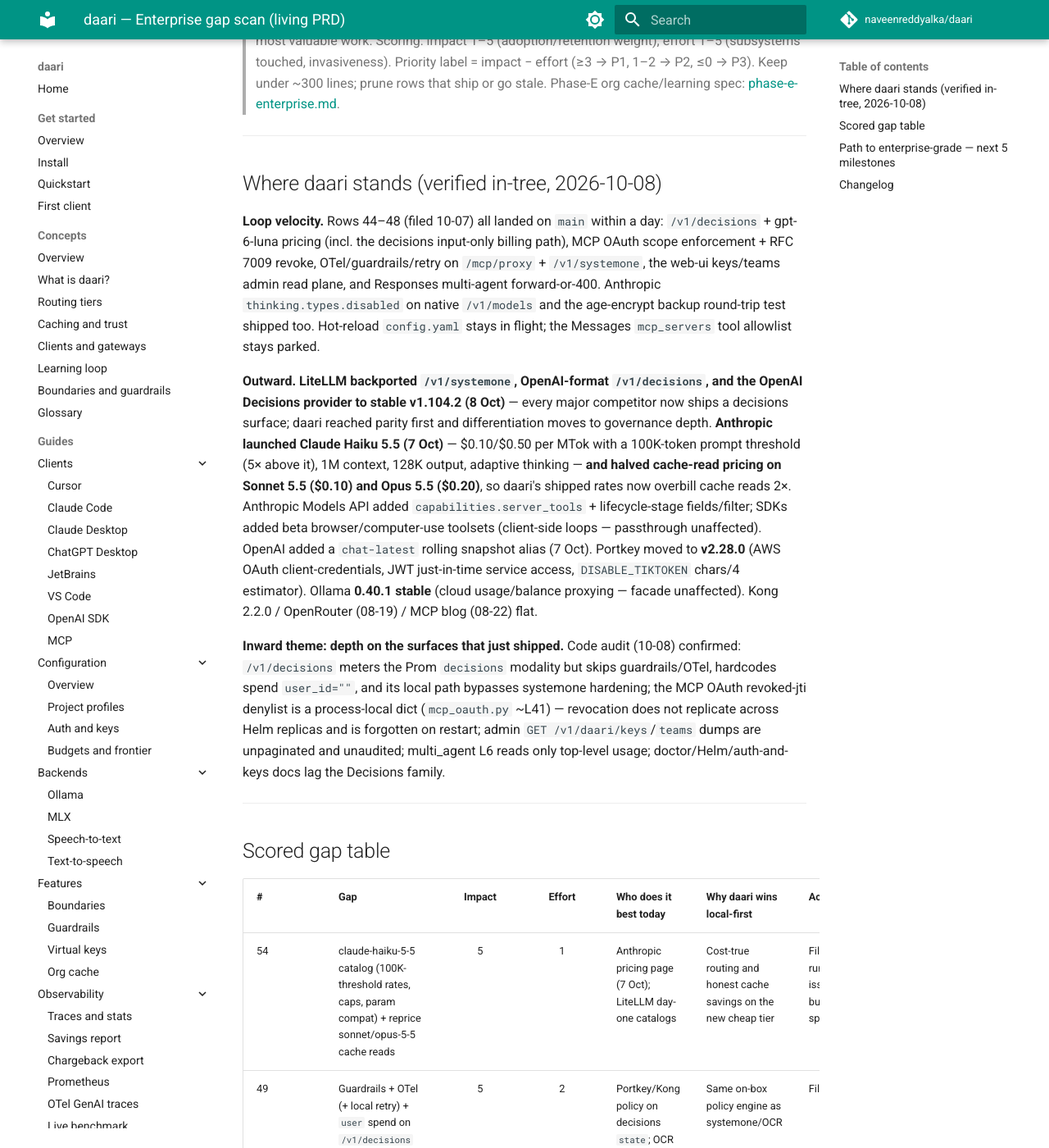
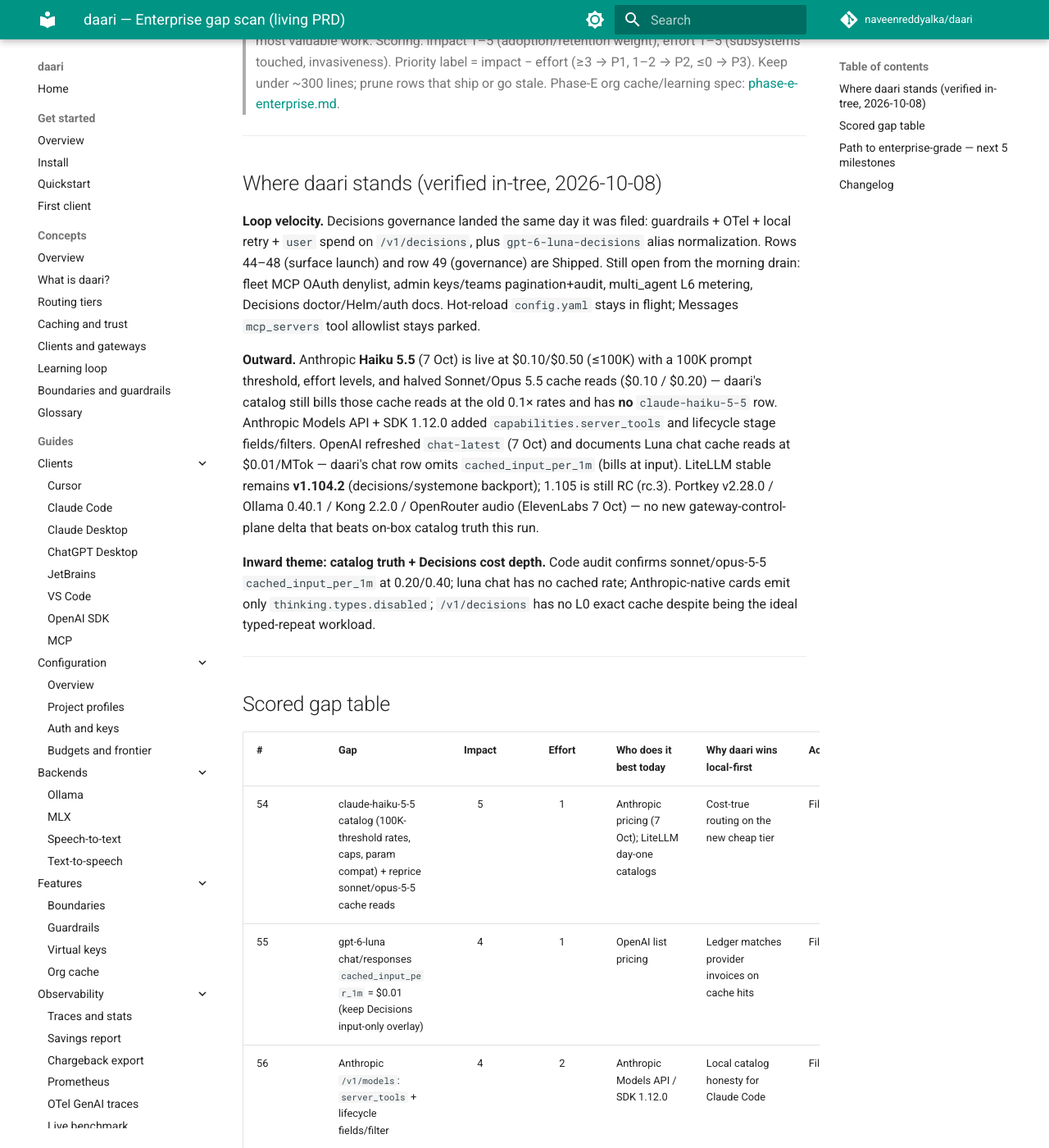
Before and after one commit to naveenreddyalka/daari, an MkDocs documentation site: the page built from docs/prd/ENTERPRISE.md, in a window 1280 px wide and 1400 px high, scrolled down 219 px. Shown: the whole window at 82% size. Built offline with MkDocs 1.6.1 and Material for MkDocs 9.7.7, drawn with Linux system fonts in a browser that asks for light colours; comment, search, counter and statistics services are not loaded; some of the changed text lies outside the part shown.

Commit message:
docs(prd): catalog truth after Haiku 5.5 and Decisions cost depth
Refresh the enterprise gap scan for Anthropic Haiku 5.5 / cache repricing,
luna chat cached input, Models API lifecycle fields, Decisions L0 cache, and
chat-latest alias mapping.

Co-authored-by: Cursor <cursoragent@cursor.com>

```diff
--- a/docs/prd/ENTERPRISE.md
+++ b/docs/prd/ENTERPRISE.md
@@ -13,39 +13,30 @@
 
 ## Where daari stands (verified in-tree, 2026-10-08)
 
-**Loop velocity.** Rows 44–48 (filed 10-07) all landed on `main` within a day:
-`/v1/decisions` + gpt-6-luna pricing (incl. the decisions input-only billing
-path), MCP OAuth scope enforcement + RFC 7009 revoke, OTel/guardrails/retry on
-`/mcp/proxy` + `/v1/systemone`, the web-ui keys/teams admin read plane, and
-Responses multi-agent forward-or-400. Anthropic `thinking.types.disabled` on
-native `/v1/models` and the age-encrypt backup round-trip test shipped too.
-Hot-reload `config.yaml` stays in flight; the Messages `mcp_servers` tool
-allowlist stays parked.
+**Loop velocity.** Decisions governance landed the same day it was filed:
+guardrails + OTel + local retry + `user` spend on `/v1/decisions`, plus
+`gpt-6-luna-decisions` alias normalization. Rows 44–48 (surface launch) and
+row 49 (governance) are Shipped. Still open from the morning drain: fleet MCP
+OAuth denylist, admin keys/teams pagination+audit, multi_agent L6 metering,
+Decisions doctor/Helm/auth docs. Hot-reload `config.yaml` stays in flight;
+Messages `mcp_servers` tool allowlist stays parked.
 
-**Outward.** **LiteLLM backported `/v1/systemone`, OpenAI-format
-`/v1/decisions`, and the OpenAI Decisions provider to stable v1.104.2 (8 Oct)**
-— every major competitor now ships a decisions surface; daari reached parity
-first and differentiation moves to governance depth. **Anthropic launched
-Claude Haiku 5.5 (7 Oct)** — $0.10/$0.50 per MTok with a 100K-token prompt
-threshold (5× above it), 1M context, 128K output, adaptive thinking — **and
-halved cache-read pricing on Sonnet 5.5 ($0.10) and Opus 5.5 ($0.20)**, so
-daari's shipped rates now overbill cache reads 2×. Anthropic Models API added
-`capabilities.server_tools` + lifecycle-stage fields/filter; SDKs added beta
-browser/computer-use toolsets (client-side loops — passthrough unaffected).
-OpenAI added a `chat-latest` rolling snapshot alias (7 Oct). Portkey moved to
-**v2.28.0** (AWS OAuth client-credentials, JWT just-in-time service access,
-`DISABLE_TIKTOKEN` chars/4 estimator). Ollama **0.40.1 stable** (cloud
-usage/balance proxying — facade unaffected). Kong 2.2.0 / OpenRouter (08-19) /
-MCP blog (08-22) flat.
+**Outward.** Anthropic **Haiku 5.5** (7 Oct) is live at $0.10/$0.50 (≤100K) with
+a 100K prompt threshold, effort levels, and halved Sonnet/Opus 5.5 cache reads
+($0.10 / $0.20) — daari's catalog still bills those cache reads at the old
+0.1× rates and has **no** `claude-haiku-5-5` row. Anthropic Models API + SDK
+1.12.0 added `capabilities.server_tools` and lifecycle stage fields/filters.
+OpenAI refreshed `chat-latest` (7 Oct) and documents Luna chat cache reads at
+$0.01/MTok — daari's chat row omits `cached_input_per_1m` (bills at input).
+LiteLLM stable remains **v1.104.2** (decisions/systemone backport); 1.105 is
+still RC (rc.3). Portkey v2.28.0 / Ollama 0.40.1 / Kong 2.2.0 / OpenRouter
+audio (ElevenLabs 7 Oct) — no new gateway-control-plane delta that beats
+on-box catalog truth this run.
 
-**Inward theme: depth on the surfaces that just shipped.** Code audit (10-08)
-confirmed: `/v1/decisions` meters the Prom `decisions` modality but skips
-guardrails/OTel, hardcodes spend `user_id=""`, and its local path bypasses
-systemone hardening; the MCP OAuth revoked-jti denylist is a process-local
-dict (`mcp_oauth.py` ~L41) — revocation does not replicate across Helm
-replicas and is forgotten on restart; admin `GET /v1/daari/keys`/`teams` dumps
-are unpaginated and unaudited; multi_agent L6 reads only top-level usage;
-doctor/Helm/auth-and-keys docs lag the Decisions family.
+**Inward theme: catalog truth + Decisions cost depth.** Code audit confirms
+sonnet/opus-5-5 `cached_input_per_1m` at 0.20/0.40; luna chat has no cached
+rate; Anthropic-native cards emit only `thinking.types.disabled`; `/v1/decisions`
+has no L0 exact cache despite being the ideal typed-repeat workload.
 
 ---
 
@@ -53,12 +44,16 @@ doctor/Helm/auth-and-keys docs lag the Decisions family.
 
 | # | Gap | Impact | Effort | Who does it best today | Why daari wins local-first | Action |
 |---|-----|:--:|:--:|------------------------|----------------------------|--------|
-| 54 | claude-haiku-5-5 catalog (100K-threshold rates, caps, param compat) + reprice sonnet/opus-5-5 cache reads | 5 | 1 | Anthropic pricing page (7 Oct); LiteLLM day-one catalogs | Cost-true routing and honest cache savings on the new cheap tier | File next run (10-08 issue budget spent) |
-| 49 | Guardrails + OTel (+ local retry) + `user` spend on `/v1/decisions` | 5 | 2 | Portkey/Kong policy on decisions `state`; OCR parity in-tree | Same on-box policy engine as systemone/OCR | Filed [#1497](https://github.com/naveenreddyalka/daari/issues/1497) |
+| 54 | claude-haiku-5-5 catalog (100K-threshold rates, caps, param compat) + reprice sonnet/opus-5-5 cache reads | 5 | 1 | Anthropic pricing (7 Oct); LiteLLM day-one catalogs | Cost-true routing on the new cheap tier | Filed [#1505](https://github.com/naveenreddyalka/daari/issues/1505) |
+| 55 | gpt-6-luna chat/responses `cached_input_per_1m` = $0.01 (keep Decisions input-only overlay) | 4 | 1 | OpenAI list pricing | Ledger matches provider invoices on cache hits | Filed [#1506](https://github.com/naveenreddyalka/daari/issues/1506) |
+| 56 | Anthropic `/v1/models`: `server_tools` + lifecycle fields/filter | 4 | 2 | Anthropic Models API / SDK 1.12.0 | Local catalog honesty for Claude Code | Filed [#1507](https://github.com/naveenreddyalka/daari/issues/1507) |
+| 57 | Decisions L0 exact cache for identical typed requests | 4 | 2 | — (cloud gateways proxy, don't short-circuit) | Zero-token repeats for classifier harnesses | Filed [#1508](https://github.com/naveenreddyalka/daari/issues/1508) |
+| 58 | Map OpenAI `chat-latest` rolling alias in catalog/pricing | 3 | 1 | OpenAI changelog (7 Oct) | BYOK IDEs send the alias as-is | Filed [#1509](https://github.com/naveenreddyalka/daari/issues/1509) |
 | 50 | Fleet-durable MCP OAuth revoked-jti denylist (Redis/Postgres) | 5 | 3 | Kong Token Vault; LiteLLM shared revoke stores | Revoke must stick across Helm replicas | Filed [#1498](https://github.com/naveenreddyalka/daari/issues/1498) |
 | 51 | Paginate + audit `GET /v1/daari/keys` and `/teams` | 4 | 2 | LiteLLM proxy admin UI audit trail | Control-plane honesty at key-store scale | Filed [#1499](https://github.com/naveenreddyalka/daari/issues/1499) |
 | 52 | Meter multi_agent subagent token usage / spend on L6 | 4 | 2 | OpenAI aggregated usage; LiteLLM agent cost split | FinOps chargeback for delegated agents | Filed [#1500](https://github.com/naveenreddyalka/daari/issues/1500) |
 | 53 | Doctor + Helm + auth-and-keys coverage for `/v1/decisions` | 3 | 1 | — (ops honesty) | Operators discover the surface before rate-family miss | Filed [#1501](https://github.com/naveenreddyalka/daari/issues/1501) |
+| 49 | Guardrails + OTel (+ local retry) + `user` spend on `/v1/decisions` | 5 | 2 | Portkey/Kong policy on decisions `state` | Same on-box policy engine as systemone/OCR | Shipped |
 | 44 | OpenAI-compatible `/v1/decisions` + gpt-6-luna | 5 | 2 | OpenAI Decisions beta; LiteLLM v1.104.2 | Typed judgments on-box | Shipped |
 | 45 | MCP OAuth scope + RFC 7009 revocation | 4 | 2 | LiteLLM / Kong | On-box revoke/scope | Shipped |
 | 46 | OTel + guardrails + retry on `/mcp/proxy` + `/v1/systemone` | 4 | 2 | Kong / Portkey | Local policy latency | Shipped |
@@ -66,59 +61,45 @@ doctor/Helm/auth-and-keys docs lag the Decisions family.
 | 48 | Responses multi-agent forward or honest 400 | 3 | 2 | OpenAI multi-agent beta | Transparent L6 delegation | Shipped |
 | 6 | Hot-reload `config.yaml` | 3 | 2 | LiteLLM config ownership | Open — in flight | Open |
 | 7 | Per-key tool-name allowlist for Messages `mcp_servers` | 4 | 3 | LiteLLM `mcp_tool_permissions` | Parked (needs ≥60m session) | Parked |
-| 24 | Grafana panel for `compact_to_fit_applied` | 2 | 1 | LiteLLM spend dashboards | Shipped | Shipped |
-| 25 | Dedicated stats/Prom counter for MCP grant fail-closed | 3 | 1 | LiteLLM MCP 403 metrics | Shipped | Shipped |
-| 26 | Refuse MCP `initialize` when key has no grant | 4 | 1 | LiteLLM initialize 403 | Shipped | Shipped |
-| 27 | Stats for estimated tokens dropped by compact-to-fit | 3 | 2 | LiteLLM compact telemetry | Shipped | Shipped |
-| 28 | Refresh compare-litellm for LiteLLM 1.104 GA | 2 | 1 | LiteLLM release notes | Shipped | Shipped |
-| 19 | Config ownership for `routing.compact_to_fit.*` | 3 | 2 | LiteLLM config ownership | Shipped | Shipped |
-| 20 | Doctor tip when compact_to_fit is enabled | 2 | 1 | — (ops honesty) | Shipped | Shipped |
-| 21 | Hermetic pin: compact_to_fit in config + routing-tiers | 2 | 1 | — (docs regression) | Shipped | Shipped |
-| 22 | `daari_meta` + stats when compact_to_fit actually trims | 3 | 2 | LiteLLM compact telemetry | Shipped | Shipped |
-| 23 | Opt-in fail-closed MCP when key has no MCP grant | 4 | 2 | LiteLLM `require_key_mcp_access_defined` | Shipped | Shipped |
 | 8 | Full DCR; A2A; Realtime/WS; stdio MCP; M365 catalog; Skills; FIPS; HIPAA BAA | 2–4 | 3–5 | Portkey / Kong / LiteLLM / OpenAI | Demand-triggered | Watch |
 
 Shipped this week (do not re-file): `/v1/decisions` + luna pricing (incl.
-input-only decisions billing); MCP OAuth scope/revoke endpoint;
-systemone/mcp_proxy/OCR hardening stacks; admin read plane existence;
-multi-agent forward; Anthropic `thinking.types.disabled`; age-encrypt backup
-test; web-ui CSP/sessionStorage; classifier Prom series; grok-4.7 /
-claude-opus-5-5 / claude-sonnet-5-5 catalog entries (rates now need the 7-Oct
-cache reprice — row 54).
+input-only decisions billing + alias normalize); decisions guardrails/OTel/
+retry/`user`; MCP OAuth scope/revoke endpoint; systemone/mcp_proxy/OCR
+hardening; admin read plane existence; multi-agent forward; Anthropic
+`thinking.types.disabled`; age-encrypt backup test; web-ui CSP/sessionStorage;
+classifier Prom series; grok-4.7 / claude-opus-5-5 / claude-sonnet-5-5 catalog
+entries (rates need the 7-Oct cache reprice — row 54).
 
-Watch rows (do not file yet): Decisions L0/exact cache (strong local-first
-angle once governance lands); Decisions stream/batch/Ollama/Anthropic facades;
-admin dedicated rate family; gpt-6-luna Decisions schema drift while the beta
-hardens; OpenAI `chat-latest` alias pricing (rolling snapshot — map when a
-client sends it); Anthropic Models API `server_tools` + lifecycle-stage parity
-on native `/v1/models` (fold into row-54 catalog sweep or next one); Anthropic
-SDK browser/computer-use toolsets (client-side loop — passthrough unaffected);
-LiteLLM 1.105/1.106 M365 MCP catalog + scoped-SQL tracing (file at GA);
-Portkey v2.28.0 JWT just-in-time access + `/v1/health` `last_synced_at` (file
-on operator ask); OpenAI in-product HIPAA BAA (compliance non-goal).
+Watch rows (do not file yet): Decisions stream/batch/Ollama/Anthropic facades;
+gpt-6-luna Decisions schema drift while the beta hardens; Anthropic SDK
+browser/computer-use toolsets (client-side loop — passthrough unaffected);
+LiteLLM 1.105 stable + M365 MCP catalog (file at GA); Portkey JWT just-in-time
+access + `/v1/health` `last_synced_at` (file on operator ask); OpenRouter
+ElevenLabs audio passthrough (only if BYOK clients demand it); OpenAI
+in-product HIPAA BAA (compliance non-goal).
 
 Verified fine this run — don't re-audit: Prom `decisions` modality +
-`rate_families` mapping; luna in `_DEFAULT_MODEL_PRICES` with decisions
-billing path; revoke `_prune_revoked` TTL cleanup; web-ui Bearer in memory /
-opt-in `sessionStorage` (no localStorage); `/v1/decisions` listed in
-http-api.md; batches still chat-only by design (`_execute_batch_chat_body`).
+`rate_families` mapping; luna Decisions input-only overlay; revoke
+`_prune_revoked` TTL cleanup; web-ui Bearer in memory / opt-in
+`sessionStorage`; `/v1/decisions` listed in http-api.md; batches still
+chat-only by design; threshold pricing path (`input_threshold_tokens`) ready
+for Haiku 100K (astra pattern).
 
 ---
 
 ## Path to enterprise-grade — next 5 milestones
 
-1. **Catalog truth after the 7-Oct reprice** — add claude-haiku-5-5 with its
-   100K-threshold rates and fix sonnet/opus-5-5 cache reads (row 54): shipped
-   rates currently overbill cache reads 2×, a live billing-correctness defect.
-2. **Decisions governance parity** — guardrails + OTel + local retry + `user`
-   spend on `/v1/decisions` (row 49), matching systemone/OCR, now that
-   LiteLLM v1.104.2 ships the same surface without on-box policy.
-3. **MCP revoke that survives replicas** — durable jti denylist (row 50) so
+1. **Catalog truth after the 7-Oct reprice** — Haiku 5.5 + sonnet/opus cache
+   reads (row 54) and luna chat cached input (row 55): live billing defects.
+2. **Anthropic Models API depth** — `server_tools` + lifecycle filter (row 56)
+   so Claude Code sees a first-party-shaped local catalog.
+3. **Decisions cost depth** — L0 exact cache (row 57) once governance is
+   shipped; then `chat-latest` alias honesty (row 58).
+4. **MCP revoke that survives replicas** — durable jti denylist (row 50) so
    Helm `replicaCount>1` and restarts keep revocations.
-4. **Admin read plane at scale** — pagination + audit events (row 51), then
-   multi-agent FinOps metering (row 52).
-5. **Ops discoverability** — doctor/Helm/auth-and-keys for Decisions (row 53),
-   then hot-reload (row 6) and the parked Messages tool allowlist (row 7).
+5. **Admin + FinOps + ops** — pagination/audit (row 51), multi-agent metering
+   (row 52), Decisions doctor/Helm (row 53), then hot-reload (row 6).
 
 Compliance non-goals (WIF depth, A2A, SOC 2 program, Realtime/WS, FIPS
 builds, HIPAA BAA) stay deferred until buyer demand.
@@ -127,13 +108,17 @@ builds, HIPAA BAA) stay deferred until buyer demand.
 
 ## Changelog
 
+- **2026-10-08 (catalog truth after Haiku 5.5)** — Row 49 marked Shipped
+  (decisions governance). Filed rows 54–58: Haiku 5.5 + sonnet/opus cache
+  reprice, luna chat cached input, Anthropic server_tools/lifecycle,
+  Decisions L0 cache, `chat-latest` alias. Outward: Anthropic Haiku 5.5 +
+  Models API lifecycle/server_tools; OpenAI `chat-latest` refresh; LiteLLM
+  1.105 still RC; OpenRouter ElevenLabs audio (watch).
+
 - **2026-10-08 (depth on shipped Decisions / OAuth / admin / multi-agent)** —
-  Rows 44–48 marked Shipped (drained in under a day). Inward audit filed rows
-  49–53: decisions guardrails/OTel/user-spend, fleet OAuth denylist, admin
-  pagination/audit, multi_agent spend metering, decisions ops docs. Outward:
-  LiteLLM v1.104.2 backports decisions/systemone to stable (bar moves);
-  Anthropic Haiku 5.5 + Sonnet/Opus cache-read reprice → row 54 queued for
-  the next run's budget; Portkey v2.28.0; Ollama 0.40.1.
+  Rows 44–48 marked Shipped. Inward audit filed rows 49–53. Outward: LiteLLM
+  v1.104.2 decisions/systemone backport; Haiku 5.5 queued as row 54; Portkey
+  v2.28.0; Ollama 0.40.1.
 
 - **2026-10-07 (decisions surface + lifecycle depth)** — Filed rows 44–48
   (local-first `/v1/decisions`, MCP OAuth scope/revocation, new-surface
```
